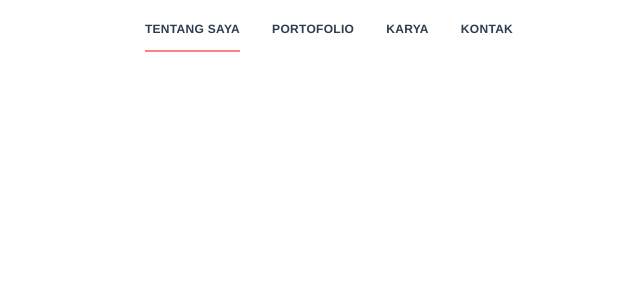
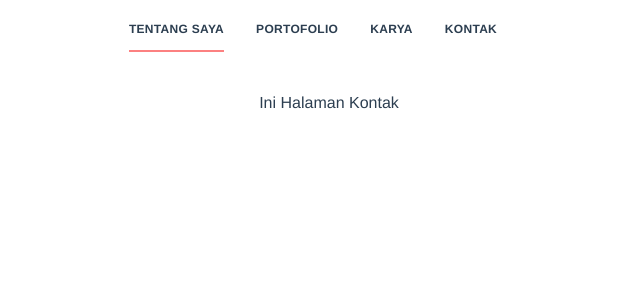
Before and after one commit to ahmadshobirin/new-myportofolio, a Vue app: page /kontak in a window 1280 px wide. Shown: the top 300 px of the page, without its empty margins (311-951 px from the left). Built offline with nearby package versions, Linux system fonts and the light colour scheme.

Commit message:
router link

```diff
--- a/src/components/HelloWorld.vue
+++ /dev/null
@@ -1,41 +0,0 @@
-<template>
-  <div class="hello">
-    <h1>{{ msg }}</h1>
-    <p>
-      For a guide and recipes on how to configure / customize this project,
-      <br />check out the
-      <a
-        href="https://cli.vuejs.org"
-        target="_blank"
-        rel="noopener"
-      >vue-cli documentation</a>.
-    </p>
-  </div>
-</template>
-
-<script>
-export default {
-  name: "HelloWorld",
-  props: {
-    msg: String
-  }
-};
-</script>
-
-<!-- Add "scoped" attribute to limit CSS to this component only -->
-<style scoped>
-h3 {
-  margin: 40px 0 0;
-}
-ul {
-  list-style-type: none;
-  padding: 0;
-}
-li {
-  display: inline-block;
-  margin: 0 10px;
-}
-a {
-  color: #42b983;
-}
-</style>
--- a/src/components/Nav.vue
+++ b/src/components/Nav.vue
@@ -1,22 +1,23 @@
 <template>
   <nav class="bg-white px-8 pt-2">
     <div class="-mb-px flex justify-center">
-      <a
-        class="no-underline text-teal-dark border-b-2 border-red-400 uppercase tracking-wide font-bold text-xs py-3 mr-8"
-        href="#"
-      >Tentang Saya</a>
-      <a
-        class="no-underline text-grey-dark border-b-2 border-transparent uppercase tracking-wide font-bold text-xs py-3 mr-8"
-        href="#"
-      >Portofolio</a>
-      <a
-        class="no-underline text-grey-dark border-b-2e border-transparent uppercase tracking-wide font-bold text-xs py-3 mr-8"
-        href="#"
-      >Karya</a>
-      <a
-        class="no-underline text-grey-dark border-b-2 border-transparent uppercase tracking-wide font-bold text-xs py-3"
-        href="#"
-      >Kontak</a>
+
+      <router-link  class="no-underline text-teal-dark border-b-2 border-red-400 uppercase tracking-wide font-bold text-xs py-3 mr-8"
+        to="/"
+      >Tentang Saya</router-link>
+
+      <router-link class="no-underline text-grey-dark border-b-2 border-transparent uppercase tracking-wide font-bold text-xs py-3 mr-8"
+        to="/portofolio"
+      >Portofolio</router-link>
+
+     <router-link class="no-underline text-grey-dark border-b-2 border-transparent uppercase tracking-wide font-bold text-xs py-3 mr-8"
+        to="/karya"
+      >Karya</router-link>
+
+     <router-link class="no-underline text-grey-dark border-b-2 border-transparent uppercase tracking-wide font-bold text-xs py-3 mr-8"
+        to="/kontak"
+      >Kontak</router-link>
+
     </div>
   </nav>
 </template>
--- a/src/router/index.js
+++ b/src/router/index.js
@@ -1,22 +1,28 @@
 import Vue from 'vue'
 import VueRouter from 'vue-router'
-import Home from '../views/Home.vue'
 
 Vue.use(VueRouter)
 
   const routes = [
   {
     path: '/',
-    name: 'Home',
-    component: Home
+    name: 'About',
+    component: () => import('../views/About.vue')
   },
   {
-    path: '/about',
-    name: 'About',
-    // route level code-splitting
-    // this generates a separate chunk (about.[hash].js) for this route
-    // which is lazy-loaded when the route is visited.
-    component: () => import(/* webpackChunkName: "about" */ '../views/About.vue')
+    path: '/portofolio',
+    name: 'Portofolio',
+    component: () => import('../views/Portofolio.vue')
+  },
+  {
+    path: '/karya',
+    name: 'Karya',
+    component: () => import('../views/Creation.vue')
+  },
+  {
+    path: '/kontak',
+    name: 'Kontak',
+    component: () => import('../views/Contact.vue')
   }
 ]
 
--- a/src/views/About.vue
+++ b/src/views/About.vue
@@ -1,5 +1,15 @@
 <template>
-  <div class="about">
-    <h1>This is an about page</h1>
+  <div class="flex px-10 mt-10">
+    <div
+      class="hero container-inner mx-auto flex flex-col sm:flex-row justify-between px-10 lg:w-4/6"
+    >
+      <div class="text-4xl font-bold sm:w-3/5 text-center sm:text-left">
+        <div class="leading-tight tracking-tighter">Ahmad Shobirin</div>
+        <div class="text-red-400 text-2xl">Web Developer</div>
+      </div>
+      <div class="mt-8 sm:mt-0">
+        <img src="@/assets/undraw_man_coding.svg" alt width="285" />
+      </div>
+    </div>
   </div>
 </template>
--- /dev/null
+++ b/src/views/Contact.vue
@@ -0,0 +1,11 @@
+<template>
+    <div class="mt-10">
+        <p>Ini Halaman Kontak</p>
+    </div>
+</template>
+
+<script>
+export default {
+    name: 'Contact'
+}
+</script>
--- /dev/null
+++ b/src/views/Creation.vue
@@ -0,0 +1,11 @@
+<template>
+    <div class="mt-10">
+        <p>Ini Halaman Karya</p>
+    </div>
+</template>
+
+<script>
+export default {
+    name: 'Creation'
+}
+</script>
--- a/src/views/Home.vue
+++ b/src/views/Home.vue
@@ -1,15 +1,7 @@
 <template>
-  <div class="flex px-10 mt-10">
-    <div class="hero container-inner mx-auto flex flex-col sm:flex-row justify-between px-10 lg:w-4/6">
-      <div class="text-4xl font-bold sm:w-3/5 text-center sm:text-left">
-        <div class="leading-tight tracking-tighter">Ahmad Shobirin</div>
-        <div class="text-red-400 text-2xl">Web Developer</div>
-      </div>
-      <div class="mt-8 sm:mt-0">
-        <img src="@/assets/undraw_man_coding.svg" alt="" width="285">
-      </div>
+  <div class="mt-10">
+        <p>Ini Halaman Beranda</p>
     </div>
-  </div>
 </template>
 
 <script>
--- /dev/null
+++ b/src/views/Portofolio.vue
@@ -0,0 +1,11 @@
+<template>
+    <div class="mt-10">
+        <p>Ini Halaman Portofolio</p>
+    </div>
+</template>
+
+<script>
+export default {
+    name: 'Portofolio'
+}
+</script>
```
